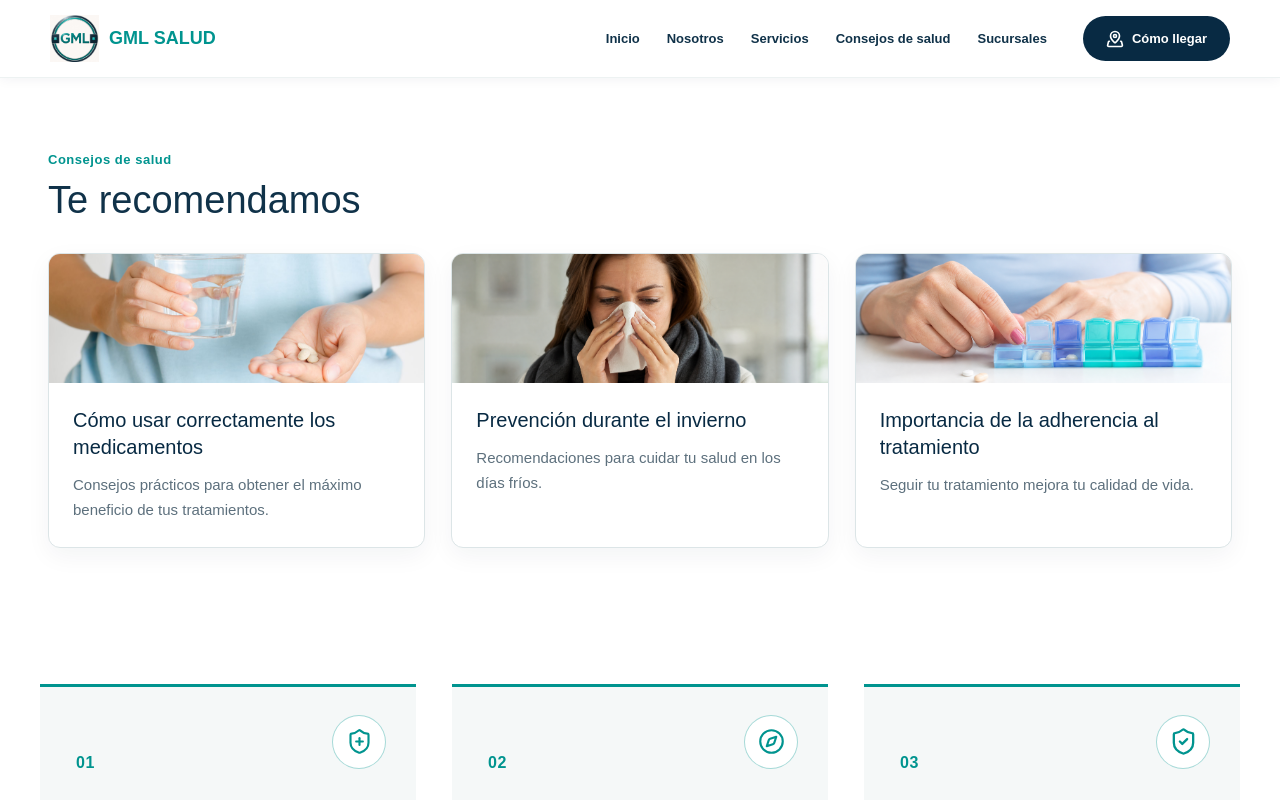
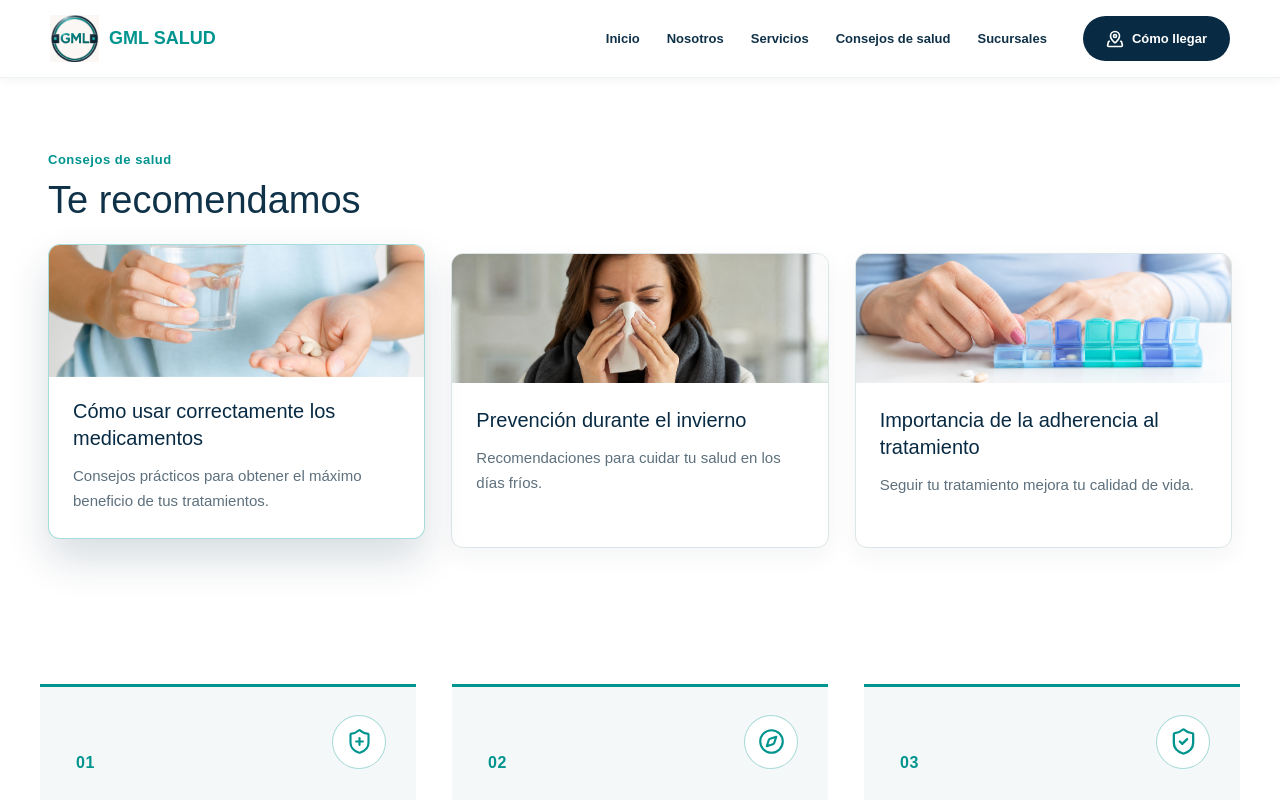
Before and after one commit to gmlsalud-com/gmlsalud-com, a Next.js app: page / in a window 1280 px wide. In both pictures the pointer is over the element 236 px from the left and 1858 px from the top of the page. Shown: the part 1458-2258 px from the top of the page. Built offline with nearby package versions, Linux system fonts and the light colour scheme.

Commit message:
Animate advice cards on hover

```diff
--- a/app/globals.css
+++ b/app/globals.css
@@ -104,3 +104,4 @@ footer a svg{display:inline-block;margin-right:6px;vertical-align:-2px}
 .hero-actions .pill{transition:transform .22s ease,background-color .22s ease,border-color .22s ease,color .22s ease,box-shadow .22s ease}.hero-actions .pill.light:hover{transform:translateY(-4px) scale(1.02);color:#fff;background:var(--navy);border-color:var(--navy);box-shadow:0 12px 28px rgba(8,42,67,.3)}.hero-actions .pill.whatsapp:hover{transform:translateY(-4px) scale(1.02);background:#1daf55;border-color:#1daf55;box-shadow:0 12px 28px rgba(29,175,85,.3)}.hero-actions .pill.light:focus-visible,.hero-actions .pill.whatsapp:focus-visible{outline:3px solid var(--teal);outline-offset:4px;transform:translateY(-3px);box-shadow:0 10px 24px rgba(8,42,67,.28)}.hero-actions .pill.light:focus-visible{color:#fff;background:var(--navy);border-color:var(--navy)}.hero-actions .pill.whatsapp:focus-visible{background:#1daf55;border-color:#1daf55}
 .care-icon-vector{transition:transform .28s ease,filter .28s ease}.care-icon-vector:hover{transform:translateY(-7px) scale(1.07);filter:drop-shadow(0 12px 14px rgba(0,157,151,.28))}
 .services-list article{position:relative;transition:transform .26s ease,background-color .26s ease,box-shadow .26s ease}.services-list article i{transition:transform .26s ease,filter .26s ease}.services-list article:hover{z-index:2;transform:translateY(-8px);background:#fff;box-shadow:0 16px 34px rgba(8,42,67,.13)}.services-list article:hover i{transform:scale(1.09);filter:drop-shadow(0 8px 10px rgba(0,157,151,.2))}
+.advice-cards article{transition:transform .28s ease,box-shadow .28s ease,border-color .28s ease}.advice-cards img{transition:transform .4s ease}.advice-cards article:hover{transform:translateY(-9px);border-color:rgba(0,157,151,.35);box-shadow:0 20px 42px rgba(8,42,67,.16)}.advice-cards article:hover img{transform:scale(1.045)}
```
